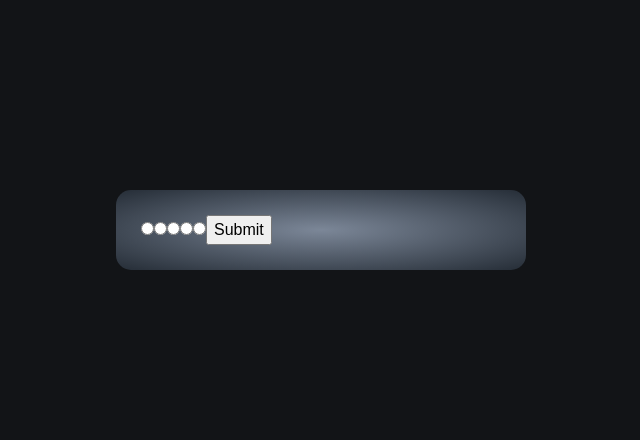
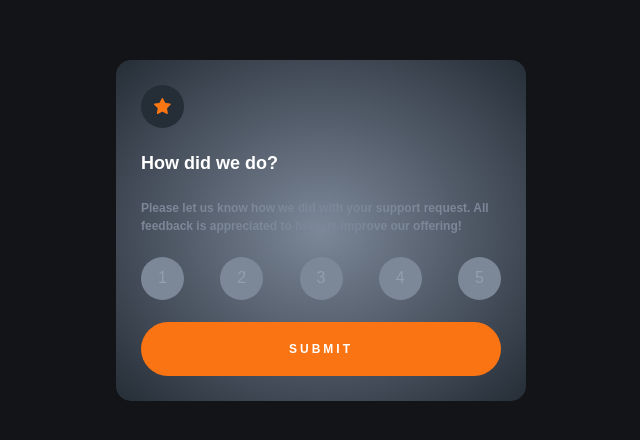
Before and after one commit to NatnaelSisay/rating-component, a React (Vite) app: page / in a window 1280 px wide. Shown: the part 170-610 px from the top of the page, without its empty margins (319-959 px from the left). Built offline with nearby package versions, Linux system fonts and the light colour scheme.

Commit message:
card rating with form

```diff
--- /dev/null
+++ b/src/components/card/card.scss
@@ -0,0 +1,91 @@
+@use "../../sassStyles/variables" as *;
+
+.card-rating {
+	display: flex;
+	flex-direction: column;
+	align-items: start;
+	justify-content: space-between;
+	gap: 22px;
+}
+
+.star-container {
+	width: 2.6875rem; // 43px
+	height: 2.6875rem;
+	border-radius: 50%;
+
+	display: flex;
+	align-items: center;
+	justify-content: center;
+	background-color: $darkBlue;
+}
+
+.form-container {
+	width: 100%;
+	display: flex;
+	flex-direction: column;
+	align-items: start;
+	justify-content: space-between;
+	gap: 22px;
+}
+
+.radio-input {
+	display: none;
+}
+
+h2 {
+	color: $white;
+	font-size: 1.125rem; // 18px
+	font-weight: 700;
+}
+
+p {
+	font-size: 0.75rem; // 12px
+	color: $medimGrey;
+	font-weight: 700;
+}
+
+.rating-values {
+	display: flex;
+	align-items: center;
+	justify-content: space-between;
+
+	margin: 0;
+	padding: 0;
+	list-style: none;
+	width: 100%;
+}
+
+.rating-value {
+	width: 43px;
+	height: 43px;
+	display: flex;
+	align-items: center;
+	justify-content: center;
+	background-color: $medimGrey;
+	border-radius: 50%;
+	color: $lightGrey;
+}
+
+.active {
+	background-color: $orange;
+	color: $white;
+}
+
+.btn-container {
+	width: 100%;
+
+	.btn {
+		border-radius: 100vw;
+		background-color: $orange;
+		color: $white;
+
+		width: 100%;
+		border: 0;
+		padding: 1.125rem; // 18px
+
+		text-transform: uppercase;
+		font-size: 0.75rem; // 12px
+		font-weight: 700;
+		letter-spacing: 3px;
+	}
+}
--- a/src/components/card/index.tsx
+++ b/src/components/card/index.tsx
@@ -1,32 +1,88 @@
+import "./card.scss";
 import { useState } from "react";
+import Star from "../../assets/icon-star.svg";
 
 export default function Card() {
 	const [selecteRate, setSelectedRate] = useState(0);
+	const [displayForm, setDisplayForm] = useState(true);
 
 	const handleSubmit = (e: React.FormEvent<HTMLFormElement>) => {
 		e.preventDefault();
-		setSelectedRate(1);
+		setDisplayForm(false);
 	};
+
+	function RatingButton({ value }: { value: number }) {
+		return (
+			<label
+				htmlFor={`rating${value}`}
+				className={`rating-value ${selecteRate == value && "active"}`}
+			>
+				{value}
+				<input
+					className="radio-input"
+					type="radio"
+					name="rate"
+					id={`rating${value}`}
+					value={1}
+					onChange={() => setSelectedRate(value)}
+				/>
+			</label>
+		);
+	}
+
+	function RatingComponent() {
+		return (
+			<div className="card-rating">
+				<div className="star-container">
+					<img className="star" src={Star} alt="star icon" />
+				</div>
+
+				<h2>How did we do?</h2>
+				<p>
+					Please let us know how we did with your support request. All feedback
+					is appreciated to help us improve our offering!
+				</p>
+
+				<form
+					action="#"
+					onSubmit={handleSubmit}
+					data-testid="rating-form"
+					className="form-container"
+				>
+					<ul className="rating-values">
+						<RatingButton value={1} />
+						<RatingButton value={2} />
+						<RatingButton value={3} />
+						<RatingButton value={4} />
+						<RatingButton value={5} />
+					</ul>
+
+					<div className="btn-container">
+						<button type="submit" role="submit" className="btn">
+							Submit
+						</button>
+					</div>
+				</form>
+			</div>
+		);
+	}
+
+	function ResultComponent() {
+		return (
+			<div data-testid="result">
+				<p data-testid="selected-rate">
+					{`You have selected ${selecteRate} out of 5`}
+				</p>
+			</div>
+		);
+	}
 
 	return (
 		<>
-			<form action="#" onSubmit={handleSubmit}>
-				<input type="radio" name="rate" value={1} />
-				<input type="radio" name="rate" value={2} />
-				<input type="radio" name="rate" value={3} />
-				<input type="radio" name="rate" value={4} />
-				<input type="radio" name="rate" value={5} />
-
-				<button type="submit" role="submit">
-					Submit
-				</button>
-			</form>
-
-			{selecteRate != 0 && (
-				<p data-testid="selected-rate">
-					{`You have selected ${selecteRate} out of 5`}
-				</p>
-			)}
+			<div className="">
+				{displayForm && <RatingComponent />}
+				{!displayForm && <ResultComponent />}
+			</div>
 		</>
 	);
 }
```
Also changed, not shown: 1 other file (tests, documents, lock files or other folders).
